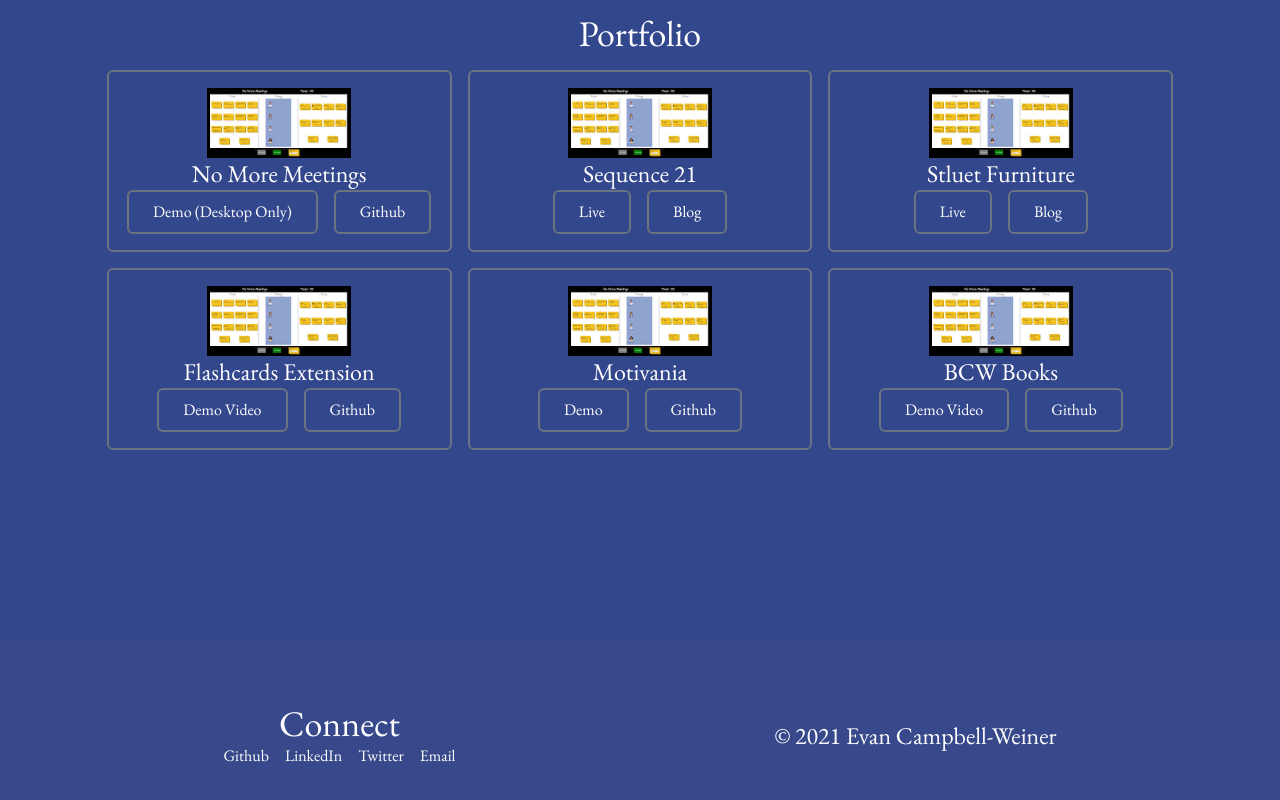
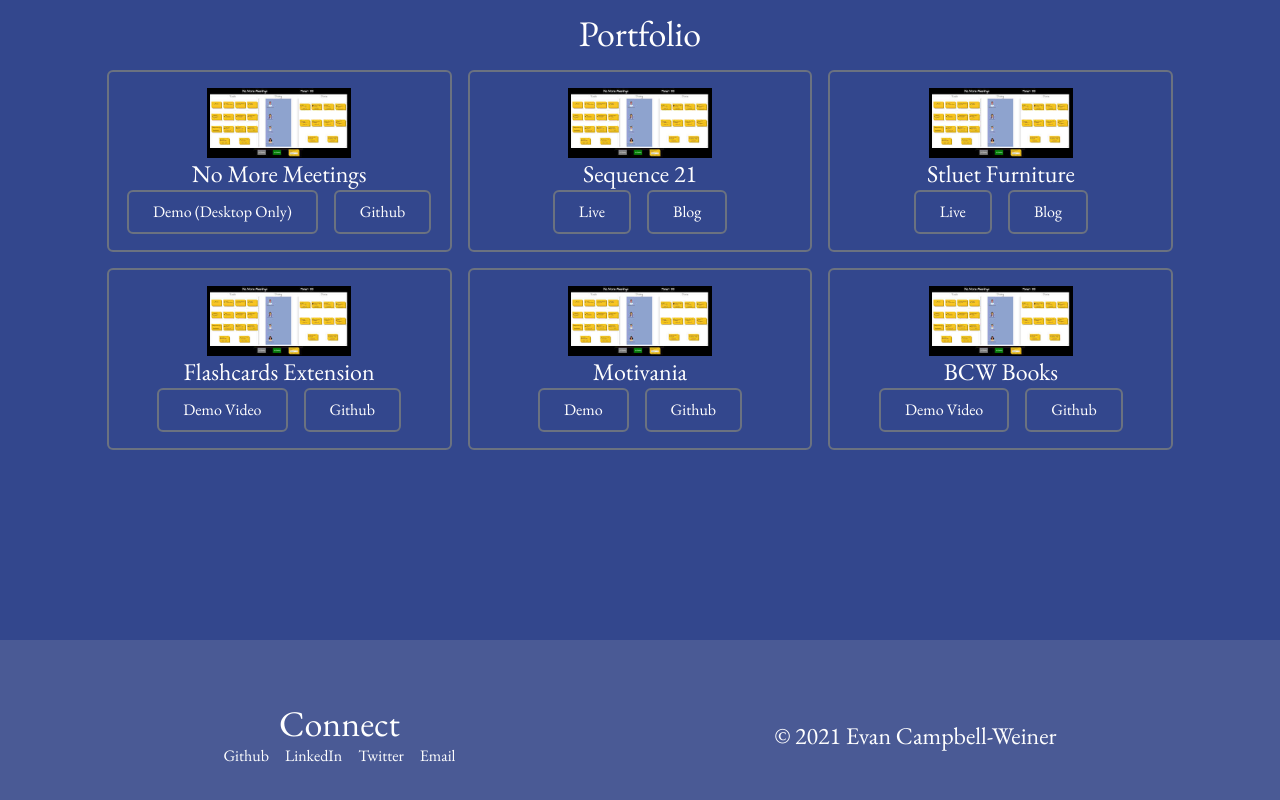
Before and after one commit to EvanCampbellWeiner/evancampbellweiner, a Nuxt app: page / in a window 1280 px wide. Shown: the part 1836-2636 px from the top of the page. Built offline with nearby package versions, Linux system fonts and the light colour scheme.

Commit message:
Fixed issue with footer not loading

```diff
--- a/pages/index.vue
+++ b/pages/index.vue
@@ -104,7 +104,7 @@
                </div>
             </div>
       </section>
-      <footer class="relative bg-alternate-blue flex flex-row items-center justify-around p-16">
+      <footer class="relative bg-alternate-blue bg-opacity-90 flex flex-row items-center justify-around p-16">
          <div class="flex flex-col items-center justify-around">
             <h5 class="text-4xl">Connect</h5>
             <ul class="flex flex-row items-center justify-around space-x-4">
```
